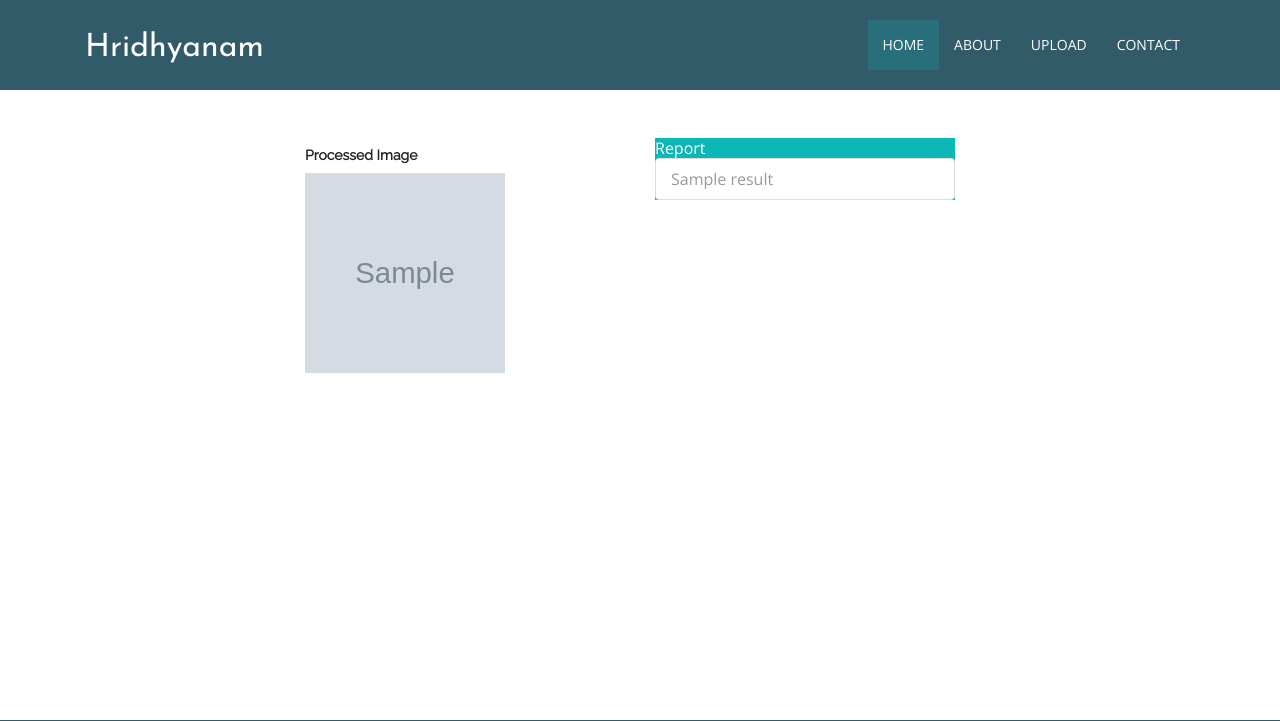
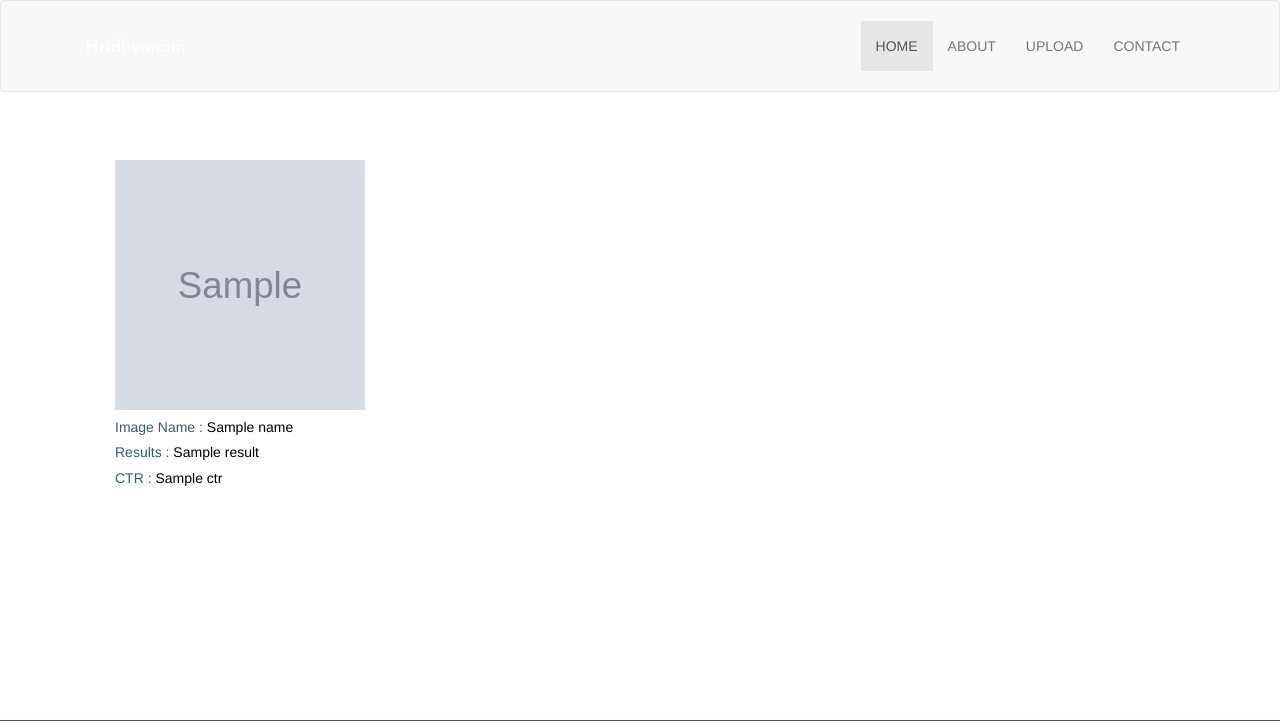
Before and after one commit to heenadawani/SIH-2018, a Flask app: template templates/report.html in a window 1280 px wide. Shown: the top 721 px of the page. Run offline with Flask 2, Linux system fonts and the light colour scheme; the template is opened without the code that fills it: most values are stand-ins (such as "Sample title", 1, 10 or a date in 2020); grey boxes marked "Sample" are stand-in pictures; some libraries are stand-ins or nearby versions; some web fonts are replaced.

Commit message:
DL updated with login form and card in report

```diff
--- a/app.py
+++ b/app.py
@@ -1,7 +1,5 @@
 import os
 import shutil
-import time
-import datetime
 
 from flask import Flask, flash, redirect, render_template, request,url_for
 from flask_uploads import UploadSet, configure_uploads, IMAGES
@@ -12,6 +10,7 @@ from deeplearning.deeplearning import deepLearning
 from imageprocessing.imageprocessing import imageProcessing
 
 app = Flask(__name__)
+
 app.config['MYSQL_HOST'] = 'localhost'
 app.config['MYSQL_USER'] = 'root'
 app.config['MYSQL_PASSWORD'] = ''
@@ -98,7 +97,7 @@ def report():
 	result=deepLearning()
 	os.system('cls')
 	insertIntoDB(result)
-	return render_template('report.html',result=result,img=processed_img)
+	return render_template('report.html',result=result,img=processed_img,name="000005_250_01.png",ctr="49.20")
 
 if __name__ == '__main__':
 	app.secret_key="sih2k18"
--- a/deeplearning/deeplearning.py
+++ b/deeplearning/deeplearning.py
@@ -11,7 +11,7 @@ def deepLearning():
 
 	img_test_dir='D:\\code\\SIH-2018\\static\\preprocessed_images'
 
-	model_name="D:\\code\\SIH-2018\\deeplearning\\SIH-Proc-n=2c-0.001-50-25-500-8conv-basic.model"
+	model_name="D:\\code\\SIH-2018\\deeplearning\\Processed_PA-0.001-100conv-basic-project-50.model"
 
 	import tflearn
 	from tflearn.layers.conv import conv_2d, max_pool_2d
--- a/templates/includes/_top.html
+++ b/templates/includes/_top.html
@@ -12,6 +12,7 @@
   <link rel="stylesheet" type="text/css" href="static/css/bootstrap.min.css">
   <link rel="stylesheet" type="text/css" href="static/css/style.css">
   <link rel="stylesheet" type="text/css" href="static/css/animate.css">
+
 </head>
 
 <body id="myPage" data-spy="scroll" data-target=".navbar" data-offset="60">
--- a/templates/report.html
+++ b/templates/report.html
@@ -12,6 +12,8 @@
   <link rel="stylesheet" type="text/css" href="static/css/bootstrap.min.css">
   <link rel="stylesheet" type="text/css" href="static/css/style.css">
   <link rel="stylesheet" type="text/css" href="static/css/animate.css">
+  <link rel="stylesheet" href="https://maxcdn.bootstrapcdn.com/bootstrap/4.0.0-alpha.2/css/bootstrap.min.css" integrity="sha384-y3tfxAZXuh4HwSYylfB+J125MxIs6mR5FOHamPBG064zB+AFeWH94NdvaCBm8qnd" crossorigin="anonymous">
+
   <style>
 
 #loader {
@@ -90,33 +92,24 @@ function showPage() {
 </nav>
 
 <div id="myDiv" style="display:none;">
-
-<section class="container">
+  <section class="container">
     <div class="jumbotron" style="background-color: white;">
       <div class="row">
-          <div class="col-md-2 col-sm-2"></div>
-          <div class="col-md-3 col-sm-3">
-            <div class="card animated zoomIn" style="width: 18rem;">
-              <h5 class="card-title">Processed Image</h5>
-              <div class="card-body" style="background-color:#0cb8b6;">
-                <img class="card-img-top" src="static/preprocessed_images/{{img}}" alt="Processed Image" width="200" height="200">
-              </div>
+        <div class="col-4">
+          <div class="card" style="width: 20rem;">
+            <div class="col-4">
+            <img class="mx-auto d-block" src="static/preprocessed_images/{{img}}" alt="Processed Image" width="250" height="250">
+            </div>
+            <div class="card-body">
+              <h5 style="color:#325C6A;" class="card-title">Image Name : <span style="color:black;">{{ name }}</span></h5>
+              <h5 style="color:#325C6A;" class="card-text">Results : <span style="color:black;">{{ result }}</span></h5>
+              <h5 style="color:#325C6A;" class="card-text">CTR : <span style="color:black;">{{ ctr }}</span></h5>
             </div>
           </div>
-          <div class="col-md-1 col-sm-1"></div>
-          <div class="col-md-3 col-sm-3">
-            <div class="card animated zoomIn" style="width:30rem;background-color:#0cb8b6;">
-                <div class="card-header" style="color:white;">Report</div>
-                <div class="card-body">
-                    <ul class="list-group list-group-flush">
-                      <li class="list-group-item">{{ result }}</li>
-                    </ul>
-                </div>
-            </div>
-          </div>
+        </div>
       </div>
     </div>
-</section>
+  </section>
 </div>
 
 <footer id="footer" class="footer">
```
Also changed, not shown: templates/includes/_navbar.html (+22 -1 lines), 7 other files.
